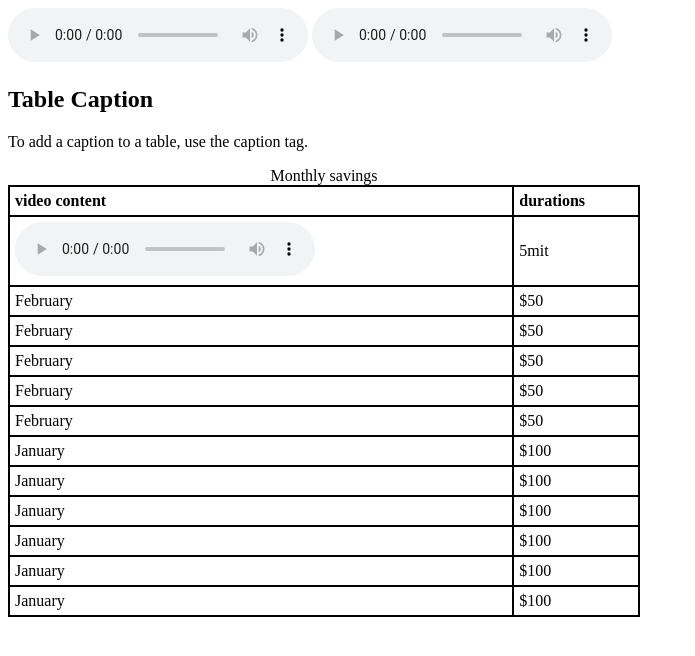
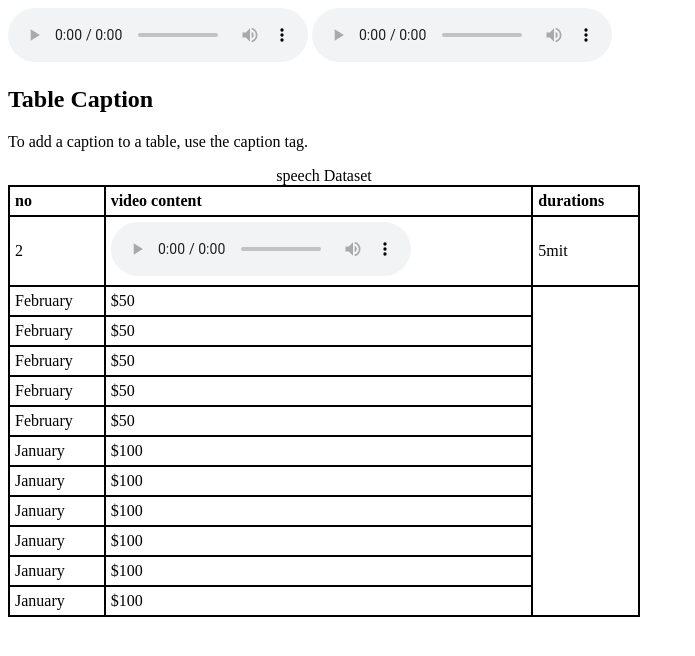
Before and after one commit to motasim-19/Tu-proj, a plain HTML site: page index.html in a window 1280 px wide. Shown: the whole page, without its empty margins (0-695 px from the left). Drawn offline with Linux system fonts and the light colour scheme.

Commit message:
Update index.html

```diff
--- a/index.html
+++ b/index.html
@@ -31,13 +31,17 @@ th, td {
 <p>To add a caption to a table, use the caption tag.</p>
 
 <table style="width:50%">
-  <caption>Monthly savings</caption>
+  <caption>speech Dataset</caption>
   <tr>
+   <th>no</th>
     <th>video content</th>
     <th>durations</th>
+
     </tr>
   <tr>
-    <td><audio controls>
+	   <td>2</td>
+    <td>
+	    <audio controls>
 		<source src="i1.mp3" type="audio/mpeg">
 
 	   </audio></td>
```
